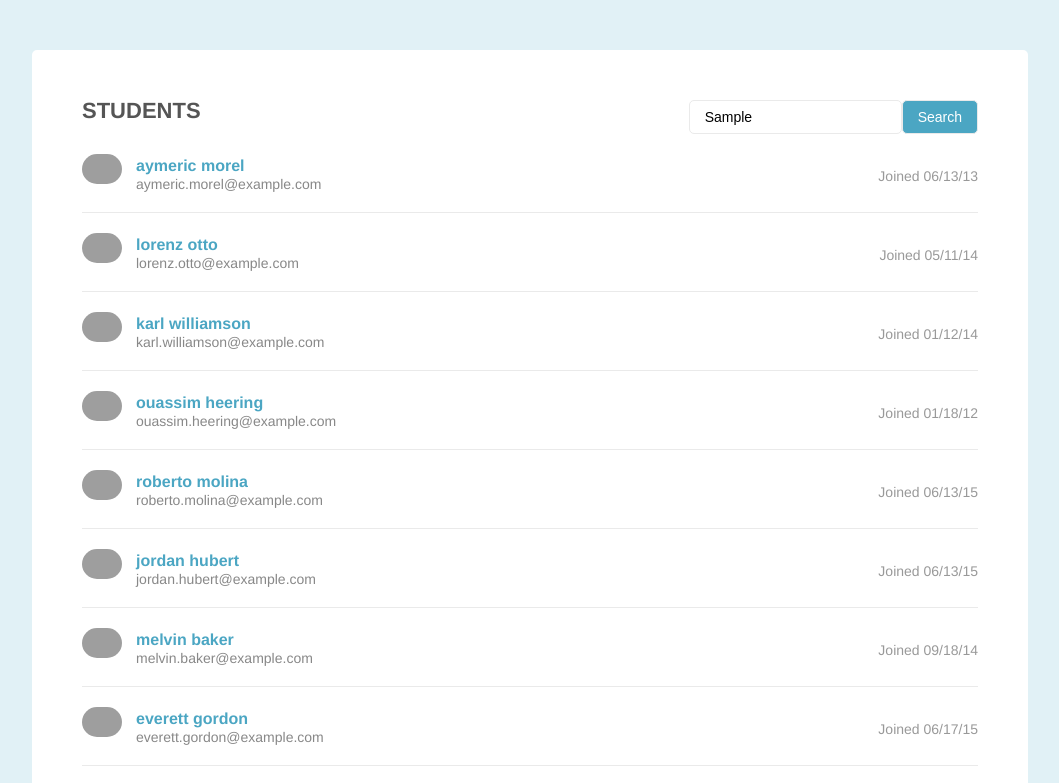
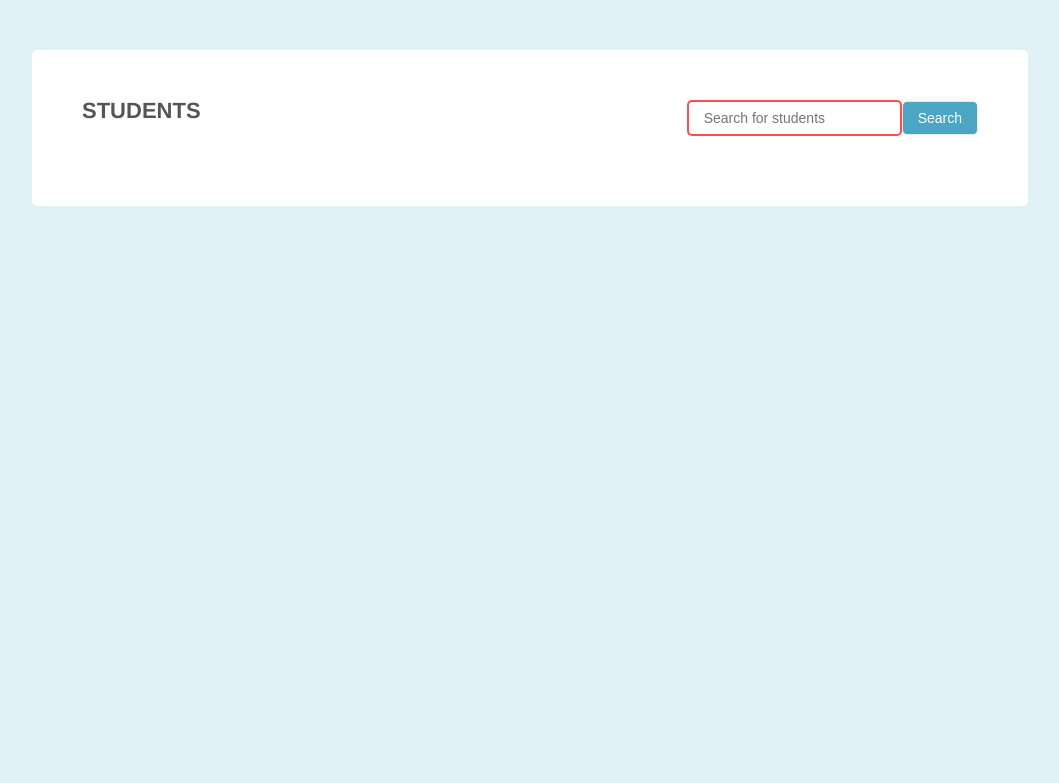
Before and after one commit to f0lson/paginationFilter, a plain HTML site: page 44students.html in a window 1280 px wide. Both pictures are taken after typing "Sample" into the empty fields and a click on the button "Search". Shown: the top 783 px of the page, without its empty margins (110-1169 px from the left). Drawn offline with nearby package versions, Linux system fonts and the light colour scheme; grey boxes are pictures that could not be loaded.

Commit message:
Refactored the search functionality

```diff
--- a/css/design.css
+++ b/css/design.css
@@ -1,10 +1,10 @@
-body{
+body {
     background-color: #e1f1f6;
     font-family: Helvetica, sans-serif;
     color: #222;
 }
 
-.page{
+.page {
     margin: 50px auto;
     width: 70%;
     background-color: #fff;
@@ -12,10 +12,11 @@ body{
     padding: 50px;
 }
 
-.page-header{
+.page-header {
     margin-bottom: 20px;
 }
-  .page-header h2{
+
+.page-header h2 {
     float: left;
     font-size: 22px;
     text-transform: uppercase;
@@ -23,18 +24,39 @@ body{
     color: #555;
 }
 
-  .page-header .student-search{
+.page-header .student-search {
     float: right;
+    position: relative;
 }
 
-    .page-header .student-search input{
+.page-header .student-search input {
     border-radius: 5px;
     border: 1px solid #eaeaea;
     padding: 8px 15px;
     font-size: 14px;
 }
 
-    .page-header .student-search button{
+.page-header .student-search input.alert {
+    border: 2px solid rgba(255, 0, 0, .7);
+    outline-color: rgba(255, 0, 0, .7);
+    position: relative;
+}
+
+.page-header .student-search::before input.alert{
+    content: 'No Students Found';
+    display: block;
+    flex-direction: row;
+    padding: 5px;
+    color: #fff;
+    width: 150px;
+    background-color: tomato;
+    border-radius: 2px;
+    top: -25px;
+    left: 0;
+    z-index: 100;
+}
+
+.page-header .student-search button {
     border-radius: 5px;
     border: 1px solid #eaeaea;
     padding: 8px 15px;
@@ -43,20 +65,20 @@ body{
     color: #fff
 }
 
-.student-list{}
+.student-list {}
 
-  .student-item{
+.student-item {
     margin: 0 0 20px 0;
     padding: 0 0 20px 0;
     border-bottom: 1px solid #eaeaea;
 }
 
-    .student-details{
+.student-details {
     width: 50%;
     float: left;
 }
 
-      .student-details .avatar{
+.student-details .avatar {
     width: 40px;
     height: auto;
     border-radius: 20px;
@@ -64,47 +86,46 @@ body{
     margin-right: 14px
 }
 
-      .student-details h3{
+.student-details h3 {
     margin: 4px 0 2px 0;
     font-weight: bold;
     color: #4ba6c3;
 }
 
-      .student-details .email{
+.student-details .email {
     color: #888;
     font-size: 14px;
 }
 
-
-    .joined-details{
+.joined-details {
     width: 50%;
     float: left;
     text-align: right;
 }
 
-      .joined-details .date{
+.joined-details .date {
     margin-top: 15px;
     display: block;
     font-size: 14px;
     color: #999;
 }
 
-  .student-item:last-child{
+.student-item:last-child {
     margin: 0;
     padding: 0;
     border-bottom: none;
 }
 
-.pagination{
+.pagination {
     margin: 40px 0 0 0;
     text-align: center;
 }
 
-  .pagination li{
+.pagination li {
     display: inline;
 }
 
-    .pagination li a{
+.pagination li a {
     border: 1px solid #eaeaea;
     border-radius: 5px;
     padding: 3px 8px;
@@ -112,8 +133,7 @@ body{
     color: #4ba6c3;
 }
 
-    .pagination li a.active,
-    .pagination li a:hover{
+.pagination li a.active, .pagination li a:hover {
     background-color: #4ba6c3;
     color: #fff;
 }
--- a/js/app.js
+++ b/js/app.js
@@ -1,6 +1,19 @@
 const pageHeader = document.querySelector('.page-header');
 const studentsList = document.querySelector
 const students = document.querySelectorAll('li.student-item');
+
+const createElement = ( name, prop1, value1, prop2, value2 ) => {
+    let element = document.createElement(name);
+    element[prop1] = value1;
+    element[prop2] = value2;
+    return element;
+}
+
+const hideStudents = ( collection ) => {
+    for ( let i = 0; i < collection.length; i++ ) {
+        collection[i].style.display = 'none';
+    }
+}
 
 const showPage = (pageNumber, studentList) => {
     let studentsPerPage = 10;
@@ -31,6 +44,12 @@ const addActiveClass = () => {
     const uList = document.querySelector('.pagination ul');
     const anchor = uList.querySelectorAll('a')[0];
     anchor.className = 'active';
+}
+
+const removePageLinks = () => {
+    let paginationLinks = document.querySelector('.pagination');
+    let parent = paginationLinks.parentNode;
+    parent.removeChild(paginationLinks);
 }
 
 const appendPageLinks = (studentList) => {
@@ -81,18 +100,13 @@ const appendPageLinks = (studentList) => {
     Search Functionality
 =============================*/
 
+const searchDiv = createElement('div', 'className', 'student-search', '', '');
+const searchInput = createElement('input', 'type',  'text', 'placeholder', 'Search for students');
+searchInput.className = 'alert';
+const searchBtn = createElement('button', 'type', 'submit', 'textContent', 'Search');
 
-const searchDiv = document.createElement('div');
-searchDiv.className = 'student-search';
-const searchInput = document.createElement('input');
-searchInput.type = 'text';
-searchInput.placeholder = 'Search for students';
-const searchBtn = document.createElement('button');
-searchBtn.type = 'submit';
-searchBtn.textContent = 'Search';
 searchDiv.append(searchInput);
 searchDiv.append(searchBtn);
-
 pageHeader.append(searchDiv);
 
 const searchList = () => {
@@ -100,32 +114,51 @@ const searchList = () => {
     let userSearch = searchInput.value;
     console.log(userSearch);
     // remove the previous page link section
+    hideStudents(students);
+    // hide the pagination links
+    removePageLinks();
+    // creating the new matchedStudents array to house those who matched the search criteria
+    let matchedStudents = [];
     // Loop over the student list, and for each student…
     for ( let i = 0; i < students.length; i++ ) {
+        // ...obtain the student's name…
         let studentName = students[i].querySelector('h3').textContent;
+        // ...and the student’s email…
         let studentEmail = students[i].querySelector('span.email').textContent;
-        if ( studentName.includes(userSearch.textContent) ) {
-            console.log(`It's a match!`);
+
+        // if the student name/email includes any of the characters in the user's search
+        if ( studentName.includes(userSearch.toLowerCase()) || studentEmail.includes(userSearch.toLowerCase()) ) {
+            // store the value of that student into the local student variable
+            let student = students[i];
+            // push value of student into matchedStudents array
+            matchedStudents.push(student);
         }
     }
-        // ...obtain the student’s name…
-        // ...and the student’s email…
-        // ...if the search value is found inside either email or name…
-    		// ...add this student to list of “matched” student
-    // If there’s no “matched” students…
-           // ...display a “no student’s found” message
-    // If over ten students were found…
-           // ...call appendPageLinks with the matched students
-   // Call showPage to show first ten students of matched list
+    // log out length of matchedStudents
+    console.log(matchedStudents.length);
+    if ( matchedStudents.length <= 0 ) {
+        let alert = createElement('div', 'className', 'alert', 'textContent', 'No student found, please search again');
+        let close = createElement('div', 'className', 'close', 'textContent', '');
+        alert.appendChild(close);
+        alert.style.display = 'inline-block';
+        alert.addEventListener('click', (e) => {
+            if ( e.target.className === 'close' ) {
+                alert.style.display = 'none';
+            }
+        });
+    } else {
+        showPage(1, matchedStudents);
+        appendPageLinks(matchedStudents);
+        addActiveClass();
+    }
+
+    searchInput.value = '';
 }
 
 searchBtn.addEventListener('click', () => {
     searchList();
-    console.log('clicked!');
 });
 
-document.addEventListener('DOMContentLoaded', () => {
-    showPage(1, students);
-    appendPageLinks(students);
-    addActiveClass();
-});
+showPage(1, students);
+appendPageLinks(students);
+addActiveClass();
```
Also changed, not shown: example-exceeds.html (+1 -1 lines). Lines whose indentation alone changed are shown as unchanged.
